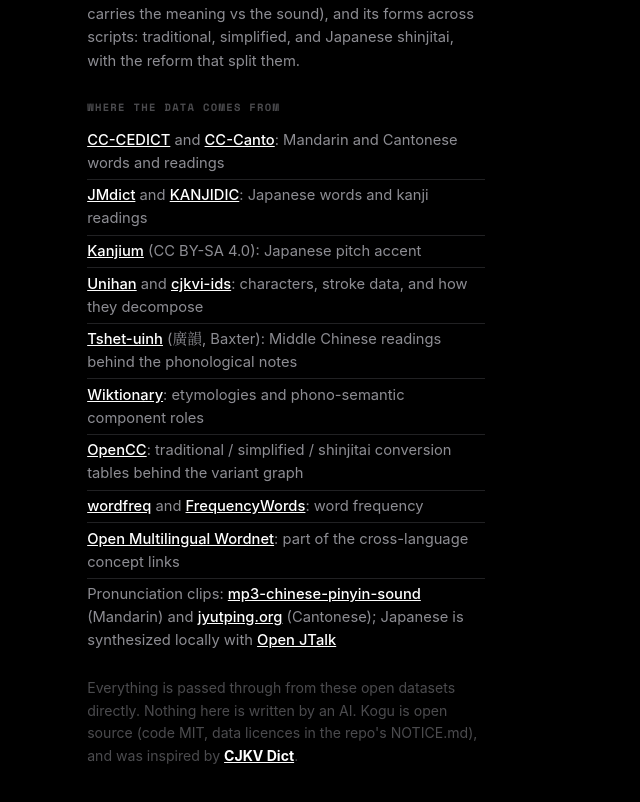
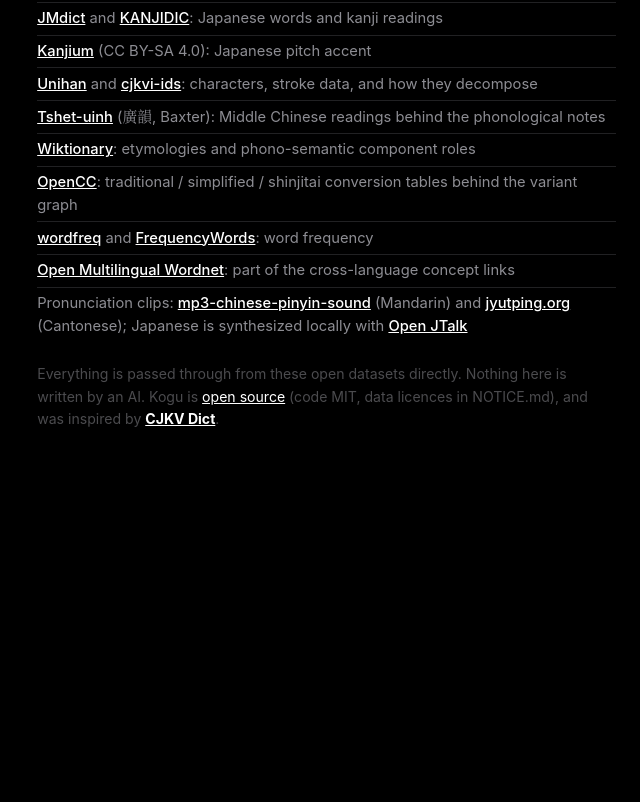
Before and after one commit to m-durana/kogu, a Svelte app in the folder frontend/: page / in a window 1280 px wide. Shown: the part 890-1692 px from the top of the page, without its empty margins (240-880 px from the left). After the commit the page ends 1417 px from the top, so only its background shows below. Built offline with nearby package versions, Linux system fonts and the light colour scheme.

Commit message:
One window language + a real desktop layout

```diff
--- a/frontend/src/App.svelte
+++ b/frontend/src/App.svelte
@@ -851,7 +851,7 @@
           <li><b><a href="https://omwn.org/" target="_blank" rel="noopener noreferrer external">Open Multilingual Wordnet</a></b>: part of the cross-language concept links</li>
           <li>Pronunciation clips: <b><a href="https://github.com/davinfifield/mp3-chinese-pinyin-sound" target="_blank" rel="noopener noreferrer external">mp3-chinese-pinyin-sound</a></b> (Mandarin) and <b><a href="https://jyutping.org/" target="_blank" rel="noopener noreferrer external">jyutping.org</a></b> (Cantonese); Japanese is synthesized locally with <b><a href="https://open-jtalk.sourceforge.net/" target="_blank" rel="noopener noreferrer external">Open JTalk</a></b></li>
         </ul>
-        <p class="abnote">Everything is passed through from these open datasets directly. Nothing here is written by an AI. Kogu is open source (code MIT, data licences in the repo's NOTICE.md), and was inspired by <b><a href="https://cjkvdict.com/" target="_blank" rel="noopener noreferrer external">CJKV Dict</a></b>.</p>
+        <p class="abnote">Everything is passed through from these open datasets directly. Nothing here is written by an AI. Kogu is <a href="https://github.com/m-durana/kogu" target="_blank" rel="noopener noreferrer external">open source</a> (code MIT, data licences in NOTICE.md), and was inspired by <b><a href="https://cjkvdict.com/" target="_blank" rel="noopener noreferrer external">CJKV Dict</a></b>.</p>
       </div>
     {/if}
   {/if}
@@ -868,7 +868,7 @@
           <li><span class="instep"><Share2 size={18} /></span><span>Tap the <b>Share</b> button {isIOS ? 'in the toolbar below' : 'in your browser menu'}</span></li>
           <li><span class="instep"><SquarePlus size={18} /></span><span>Choose <b>Add to Home Screen</b></span></li>
         </ol>
-        <button class="setclose" onclick={() => (showInstallHelp = false)}>got it</button>
+        <button class="instok" onclick={() => (showInstallHelp = false)}>got it</button>
       </div>
       {#if isIOS}<div class="instpoint" aria-hidden="true"><ChevronDown size={18} /></div>{/if}
     </div>
@@ -948,7 +948,7 @@
   .setbg { position: fixed; inset: 0; background: rgba(0,0,0,0.5); backdrop-filter: blur(10px) saturate(1.4); -webkit-backdrop-filter: blur(10px) saturate(1.4); display: flex; align-items: center; justify-content: center; padding: 1.2rem; z-index: 70; }
   .setcard { width: min(22rem, 100%); background: var(--surface-2, #1c1c1f); border: 0.5px solid var(--border-strong); border-radius: 16px; box-shadow: 0 12px 40px -12px rgba(0,0,0,0.7); padding: 1.1rem 1.1rem 0.9rem; }
   .sethrow { display: flex; align-items: center; justify-content: space-between; margin: 0 0 1.1rem; }
-  .seth { font-family: var(--sans); font-size: 1.15rem; font-weight: 500; color: var(--text); margin: 0; }
+  .seth { font-family: var(--mono); font-size: 0.72rem; font-weight: 400; text-transform: uppercase; letter-spacing: 0.08em; color: var(--muted); margin: 0; }
   .setx { display: inline-flex; background: none; border: none; color: var(--muted); padding: 0.2rem; border-radius: var(--r); }
   .setx:hover { color: var(--text); background: var(--surface); }
   .setrow { display: flex; flex-direction: column; gap: 0.45rem; padding: 0.9rem 0; border-top: 0.5px solid var(--border); }
@@ -1083,7 +1083,7 @@
   .lookup { display: inline-flex; align-items: center; gap: 0.4rem; margin-top: 1rem; font-family: var(--mono); font-size: 0.68rem; text-transform: uppercase; letter-spacing: 0.06em; color: var(--muted); background: none; border: 1px solid var(--border); border-radius: var(--r); padding: 0.4rem 0.7rem; }
   .lookup:hover { color: var(--text); border-color: var(--border-strong); background: var(--surface); }
   /* About page (item 2): what Kogu is, what each section means, and the data sources */
-  .about { padding: 1rem 0.2rem 2rem; max-width: 40ch; }
+  .about { padding: 1rem 0.2rem 2rem; max-width: 58ch; }
   .introhw { margin: 0; display: flex; align-items: baseline; gap: 0.5rem; flex-wrap: wrap; }
   .introhw .intromark { font-family: var(--han); font-weight: 500; font-size: 2.1rem; letter-spacing: -0.04em; color: var(--text); }
   .introhw .introword { font-family: var(--sans); font-size: 1.4rem; letter-spacing: 0.04em; color: var(--muted); }
@@ -1097,7 +1097,7 @@
   /* guided add-to-home-screen overlay */
   .instbg { position: fixed; inset: 0; background: rgba(0, 0, 0, 0.55); backdrop-filter: blur(10px) saturate(1.4); -webkit-backdrop-filter: blur(10px) saturate(1.4); z-index: 80; display: flex; align-items: center; justify-content: center; padding: 1.2rem; }
   .instcard { width: min(22rem, 100%); background: var(--surface-2, #1c1c1f); border: 0.5px solid var(--border-strong); border-radius: 16px; box-shadow: 0 12px 40px -12px rgba(0,0,0,0.7); padding: 1.1rem; }
-  .insth { font-family: var(--sans); font-size: 1.1rem; font-weight: 500; color: var(--text); margin: 0 0 0.8rem; }
+  .insth { font-family: var(--mono); font-size: 0.72rem; text-transform: uppercase; letter-spacing: 0.08em; color: var(--muted); margin: 0 0 0.9rem; }
   .inststeps { margin: 0 0 1rem; padding: 0; list-style: none; display: flex; flex-direction: column; gap: 0.7rem; }
   .inststeps li { display: flex; align-items: center; gap: 0.6rem; font-size: 0.95rem; line-height: 1.4; color: var(--muted); }
   .inststeps b { color: var(--text); font-weight: 500; }
@@ -1128,4 +1128,21 @@
   .ps-line.w70 { width: 70%; } .ps-line.w85 { width: 85%; }
   @keyframes psshimmer { to { transform: translateX(100%); } }
   @media (prefers-reduced-motion: reduce) { .ps-line::after { animation: none; } }
+
+  /* popup close language (matches the bound-form modal's mono text close) */
+  .instok { display: block; margin-left: auto; font-family: var(--mono); font-size: 0.7rem; text-transform: uppercase; letter-spacing: 0.08em; color: var(--muted); background: none; border: none; padding: 0.3rem 0; }
+  .instok:hover { color: var(--text); background: none; border: none; }
+
+  /* ── desktop ──────────────────────────────────────────────────────────────────────────────────
+     the phone-first column reads lost on a large screen: give the content a wider measure and pin
+     the handwriting dock to the column instead of the full viewport edge. */
+  @media (min-width: 1100px) {
+    .wrap { max-width: 780px; }
+    .drawpanel {
+      left: 50%; right: auto; transform: translateX(-50%);
+      width: min(820px, calc(100vw - 2rem));
+      border: 1px solid var(--border-strong); border-bottom: none;
+      border-radius: 16px 16px 0 0;
+    }
+  }
 </style>
--- a/frontend/src/lib/LookupPanel.svelte
+++ b/frontend/src/lib/LookupPanel.svelte
@@ -130,7 +130,7 @@
   /* track-style segmented control (matches Settings): only the selected tab is filled, no per-cell
      outline on the unselected one (item 7/8). */
   .lptabs { display: inline-flex; gap: 2px; padding: 2px; background: var(--surface); border-radius: 999px; margin-bottom: 0.9rem; }
-  .lptabs button { font-family: var(--mono); font-size: 0.74rem; color: var(--muted); background: none; border: none; border-radius: 999px; padding: 0.35rem 0.9rem; }
+  .lptabs button { font-family: var(--mono); font-size: 0.74rem; text-transform: uppercase; letter-spacing: 0.04em; color: var(--muted); background: none; border: none; border-radius: 999px; padding: 0.38rem 0.95rem; }
   .lptabs button:hover { color: var(--text); background: none; }
   .lptabs button.on { background: var(--text); color: var(--bg); }
   .lptabs button.on:hover { color: var(--bg); }
```
